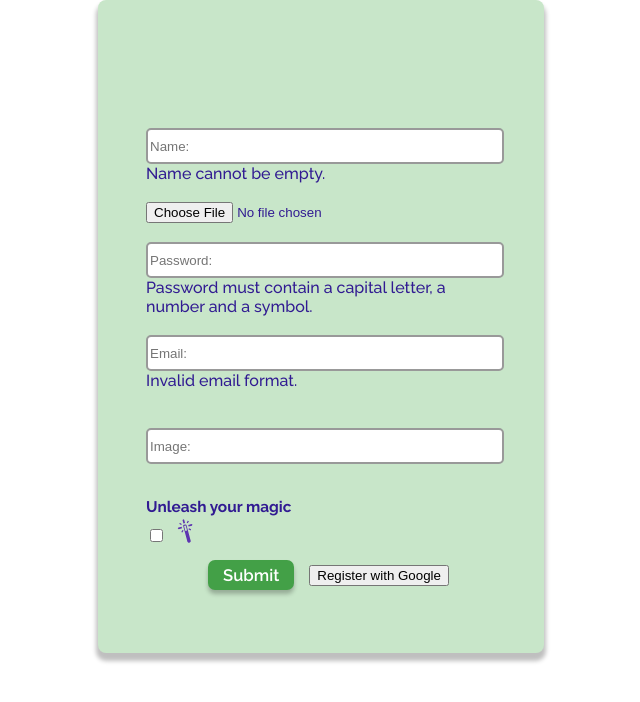
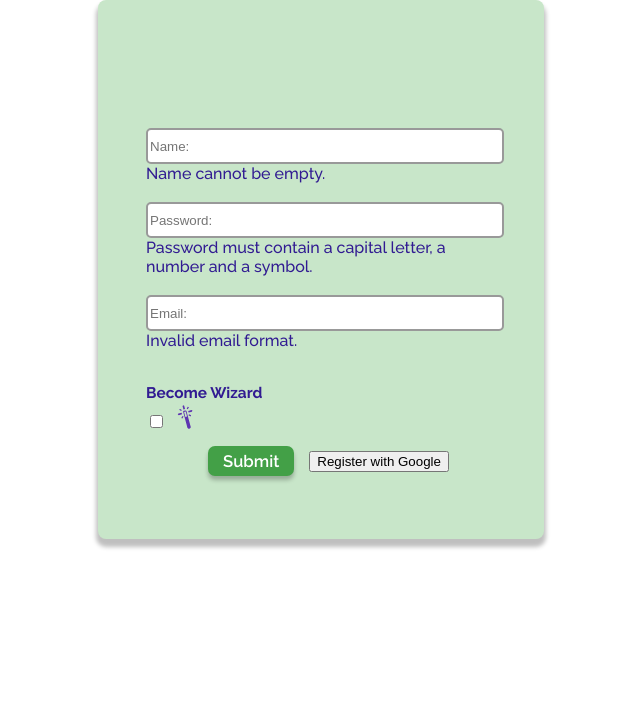
Before and after one commit to Mr-Hache/bidWiz-Frontend, a Next.js app: page /Componets/basicForm in a window 1280 px wide. Shown: the top 702 px of the page, without its empty margins (319-959 px from the left). Built offline with nearby package versions, Linux system fonts and the light colour scheme.

Commit message:
Agregamos un error para que no se puedan cargar fotos mayores a 2MB

```diff
--- a/app/Componets/basicForm/page.tsx
+++ b/app/Componets/basicForm/page.tsx
@@ -86,6 +86,7 @@ function basicForm() {
     subjects?: string;
     title?: string;
     origin?: string;
+    image?: string;
   }
 
   const [errors, setErrors] = useState<Errors>({});
@@ -281,6 +282,7 @@ function basicForm() {
   const handleImageUpload = (imageUrl: string) => {
     // Utilizar la URL de la imagen cargada
     console.log("Imagen cargada:", imageUrl);
+    setValues((v) => ({ ...v, image: imageUrl }));
   };
 
   return (
@@ -301,8 +303,7 @@ function basicForm() {
         {errors.name && <span className="error">{errors.name}</span>}
       </div>
       <br />
-      <ImageUpload onImageUpload={handleImageUpload} />
-      <br />
+
       <div className={style.inputcontainer}>
         <label>
           <input
@@ -334,24 +335,9 @@ function basicForm() {
 
       <br />
 
-      <br />
-      <div className={style.inputcontainer}>
-        <label>
-          <input
-            className={style.input}
-            type="text"
-            name="image"
-            value={values.image}
-            placeholder="Image:"
-            onChange={handleChange}
-          />
-        </label>
-      </div>
-
-      <br />
       <label>
         <div>
-          <h3 className={style.selectTitle}>Unleash your magic </h3>
+          <h3 className={style.selectTitle}>Become Wizard</h3>
           <div className={style.magic}>
             <input
               type="checkbox"
@@ -368,6 +354,9 @@ function basicForm() {
 
       {values.isWizard ? (
         <div>
+          <br />
+          <ImageUpload onImageUpload={handleImageUpload} />
+          {errors.image && <span className="error">{errors.image}</span>}
           <br />
           <div className={style.select}>
             <div className={style.selectTitle}>Languages</div>
```
